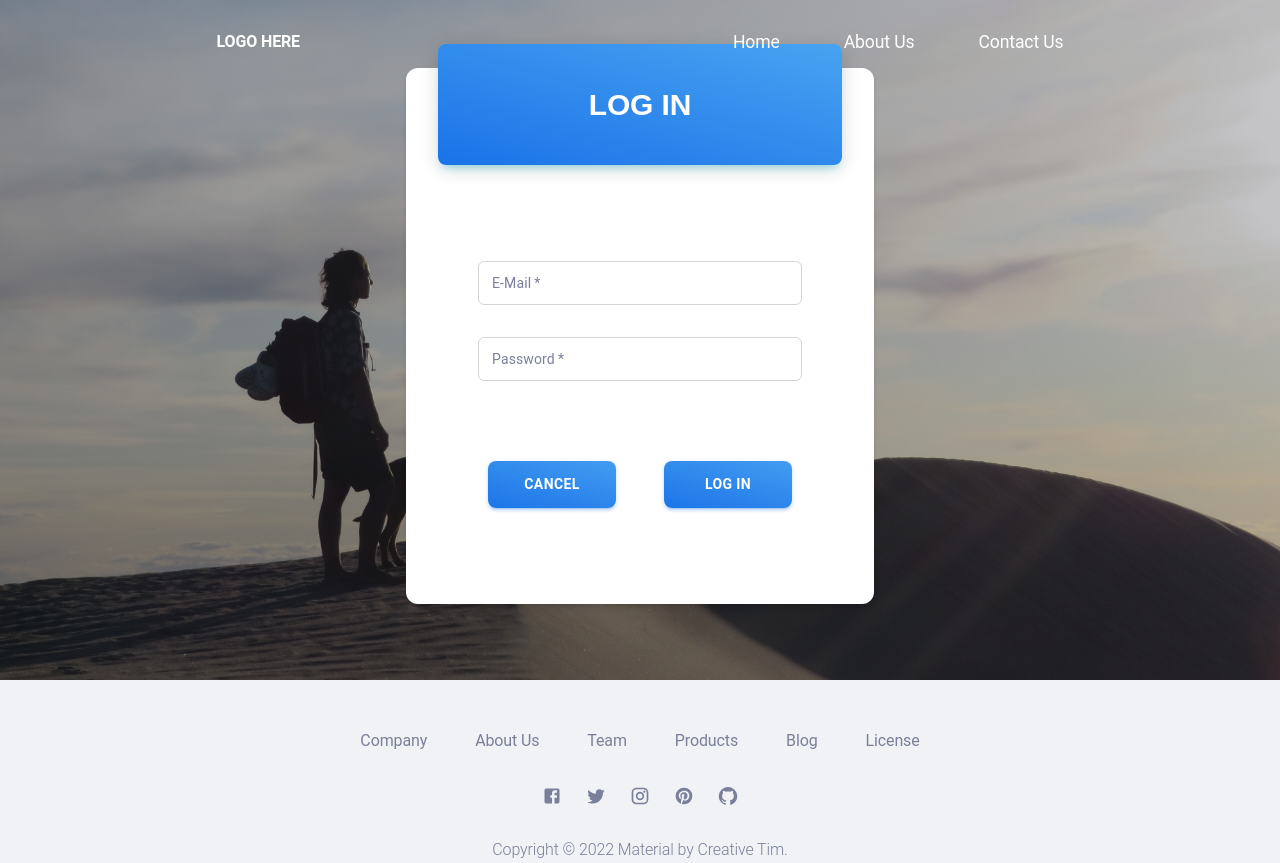
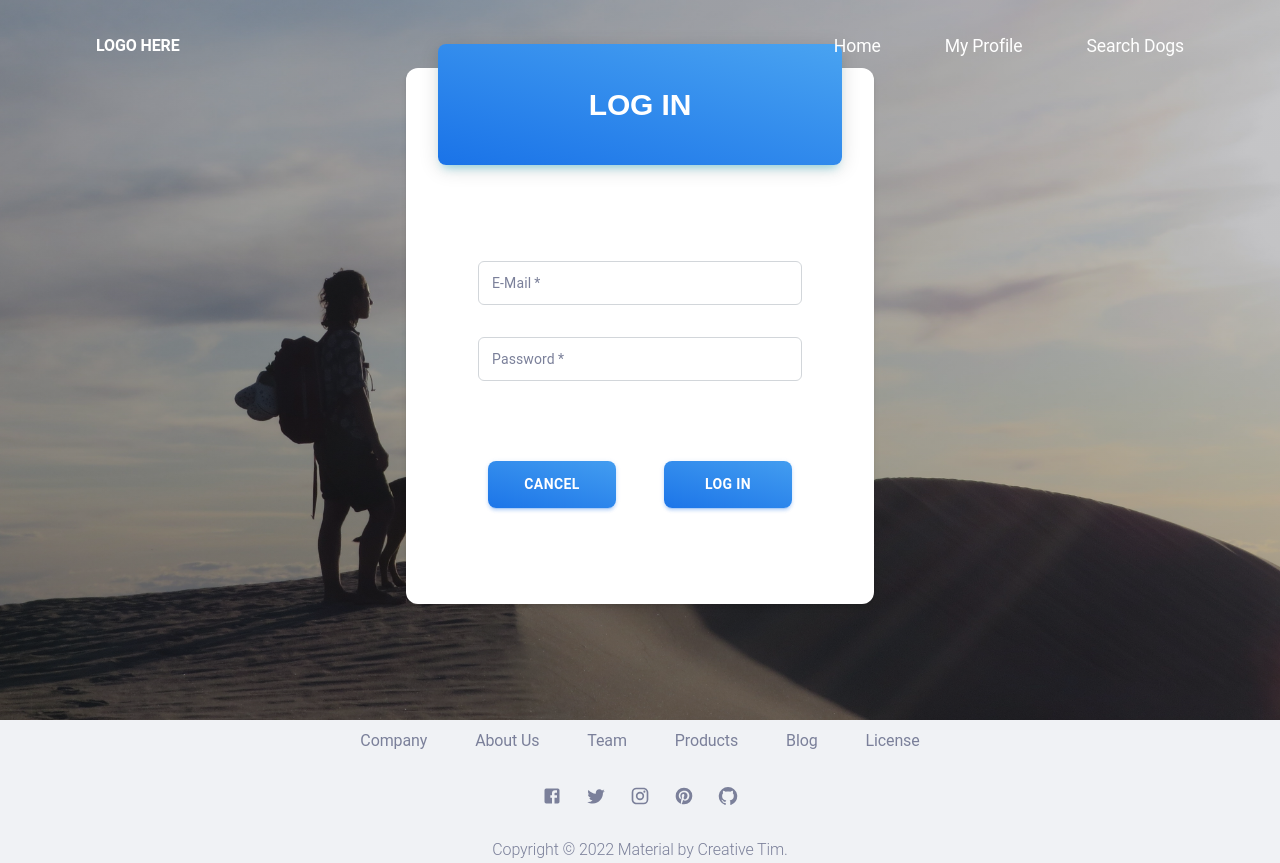
Before and after one commit to kavitatandel/pawpal_frontend, a React (Create React App) app: page /login in a window 1280 px wide. Built offline with nearby package versions, Linux system fonts and the light colour scheme.

Commit message:
temp header links

```diff
--- a/src/AppRouter.js
+++ b/src/AppRouter.js
@@ -17,7 +17,7 @@ const AppRouter = () => {
         <Route path="/login" element={<Login />}></Route>
         <Route path="/user" element={<UserInfo />}></Route>
         {/* <Route path="/profile" element={<Profile />}></Route> */}
-        <Route path="/user/searchdog" element={<SearchDog />}></Route>
+        <Route exact path="/user/searchdog" element={<SearchDog />}></Route>
         {/* added to check location based on address */}
         <Route path="/doginfo/:dogid" element={<DogInfo />}></Route>
         <Route path="/test" element={<MapDesignTest />}></Route>
--- a/src/components/Forms/SearchForm.js
+++ b/src/components/Forms/SearchForm.js
@@ -22,7 +22,6 @@ import { searchDogByCity } from "../../logic/SearchFunctions.js";
 import SearchedDog from "./SearchedDog";
 
 const SearchForm = () => {
-
   const [user, setUser] = useContext(UserContext);
   //set location to show markers on map
   //const [locations, setLocations] = useState([]);
@@ -94,12 +93,14 @@ const SearchForm = () => {
             width: "100%",
           }}
         >
-                    <div style={{
+          <div
+            style={{
               display: "flex",
               flexDirection: "row",
               justifyContent: "right",
-                        alignItems: "right"
-                    }} >
+              alignItems: "right",
+            }}
+          >
             {/* search input container */}
             <form onSubmit={handleSearch}>
               <MKInput
--- a/src/components/Layout/Header.js
+++ b/src/components/Layout/Header.js
@@ -1,9 +1,9 @@
-import { useLocation, useParams } from "react-router-dom";
+import { useLocation, useParams, Link } from "react-router-dom";
 
 // @mui material components
 import Container from "@mui/material/Container";
 import Grid from "@mui/material/Grid";
-import Link from "@mui/material/Link";
+// import Link from "@mui/material/Link";
 import Stack from "@mui/material/Stack";
 
 // Material Kit 2 React components
@@ -25,18 +25,19 @@ const Header = () => {
       <MKBox
         component="nav"
         position="absolute"
-        top="0rem"
+        top="0"
         width="100%"
         style={{ zIndex: 2 }}
       >
         <div
           style={{
+            marginTop: "2rem",
             zIndex: 2,
             display: "flex",
             width: "100%",
-            height: "100px",
+            height: "auto",
             alignItems: "center",
-            justifyContent: "space-around",
+            justifyContent: "space-between",
 
             boxShadow:
               pathname === "/something"
@@ -44,13 +45,11 @@ const Header = () => {
                 : "none",
           }}
         >
+          <Link to="/">
             <MKTypography
-            component={Link}
-            href="#"
-            variant="button"
-            fontWeight="medium"
+              fontWeight="bold"
               style={{
-              color: pathname === "/user/searchdog" ? "dark" : "white",
+                color: pathname === "/something" ? "dark" : "white",
                 fontSize: "1rem",
               }}
               py={0.8125}
@@ -58,6 +57,7 @@ const Header = () => {
             >
               LOGO HERE
             </MKTypography>
+          </Link>
 
           <MKBox
             component="ul"
@@ -68,59 +68,49 @@ const Header = () => {
             mx={8}
             sx={{ listStyle: "none" }}
           >
+            <Link to="/">
               <MKTypography
-              component={Link}
-              href="#"
-              variant="button"
                 fontSize="1.1rem"
                 fontWeight="regular"
                 p={1}
                 style={{
                   paddingRight: "2rem",
                   paddingLeft: "2rem",
-
-                color: pathname === "/user/searchdog" ? "dark" : "white",
+                  color: pathname === "/something" ? "dark" : "white",
                 }}
-              onClick={(e) => e.preventDefault()}
               >
                 Home
               </MKTypography>
+            </Link>
 
+            <Link to="/user">
               <MKTypography
-              component={Link}
-              href="#"
-              variant="button"
                 p={1}
                 fontWeight="regular"
                 style={{
                   fontSize: "1.1rem",
-
                   paddingRight: "2rem",
                   paddingLeft: "2rem",
-                color: pathname === "/user/searchdog" ? "dark" : "white",
+                  color: pathname === "/something" ? "dark" : "white",
                 }}
-              onClick={(e) => e.preventDefault()}
               >
-              About Us
+                My Profile
               </MKTypography>
-
+            </Link>
+            <Link to="/user/searchdog">
               <MKTypography
-              component={Link}
-              href="#"
-              variant="button"
                 p={1}
                 fontWeight="regular"
                 style={{
                   fontSize: "1.1rem",
-
                   paddingRight: "2rem",
                   paddingLeft: "2rem",
-                color: pathname === "/user/searchdog" ? "dark" : "white",
+                  color: pathname === "/something" ? "dark" : "white",
                 }}
-              onClick={(e) => e.preventDefault()}
               >
-              Contact Us
+                Search Dogs
               </MKTypography>
+            </Link>
           </MKBox>
         </div>
       </MKBox>
--- a/src/components/Layout/PageContainer.js
+++ b/src/components/Layout/PageContainer.js
@@ -14,7 +14,7 @@ const PageContainer = () => {
         left={0}
         zIndex={-1}
         width="100%"
-        minHeight="85vh"
+        minHeight="90vh"
         sx={{
           backgroundImage: ({
             functions: { linearGradient, rgba },
@@ -30,7 +30,7 @@ const PageContainer = () => {
         }}
       ></MKBox>
 
-      <CenteredFooter minHeight="15vh" />
+      <CenteredFooter minHeight="10vh" />
     </>
   );
 };
--- a/src/components/Layout/PageContainerNoBGD.js
+++ b/src/components/Layout/PageContainerNoBGD.js
@@ -14,7 +14,7 @@ const PageContainerNoBGD = () => {
         left={0}
         zIndex={-1}
         width="100%"
-        minHeight="85vh"
+        minHeight="100%"
         // sx={{
         //   backgroundImage: ({
         //     functions: { linearGradient, rgba },
@@ -32,7 +32,7 @@ const PageContainerNoBGD = () => {
         <Header />
       </MKBox>
 
-      <CenteredFooter minHeight="15vh" />
+      <CenteredFooter minHeight="10vh" />
     </>
   );
 };
--- a/src/components/Maps/GeoCode.js
+++ b/src/components/Maps/GeoCode.js
@@ -1,6 +1,6 @@
 import { setSelectionRange } from "@testing-library/user-event/dist/utils";
+
 import axios from "axios";
-
 import { useState, useEffect } from "react";
 
 const GeoCode = ({ address }) => {
@@ -18,7 +18,7 @@ const GeoCode = ({ address }) => {
       .then((response) => {
         // console.log(response.data.lat);
         setGeo(response.data[0]);
-        console.log('Geo code response')
+        console.log("Geo code response");
         console.log(response.data[0]);
         console.log(`latitude : ${response.data[0].lat}`);
         console.log(`longitude : ${response.data[0].lon}`);
--- a/src/components/Maps/LeafletMap.js
+++ b/src/components/Maps/LeafletMap.js
@@ -1,10 +1,11 @@
 import { MapContainer, TileLayer, Marker, Popup } from "react-leaflet";
-import '../../styles/Map.css';
-
+import "../../styles/Map.css";
+import { useContext } from "react";
+import { UserContext } from "context/UserContext";
 import markerIconPng from "leaflet/dist/images/marker-icon.png";
 import { Icon } from "leaflet";
 
-import { Link } from 'react-router-dom';
+import { Link } from "react-router-dom";
 
 // Fixes Leaflet Error loading Icons
 const icon = new Icon({
@@ -14,10 +15,17 @@ const icon = new Icon({
 });
 
 const LeafletMap = ({ locations, setLocations }) => {
+  const [user, setUser] = useContext(UserContext);
+
   const startPosition = [51.0647, 12.0128];
+  console.log(locations[0]);
   return (
     // <MapContainer center={[startPosition[0], startPosition[1]]} zoom={6}>
-        <MapContainer center={[locations[0].latitude, locations[0].longitude]} zoom={6} style={{ width: "100%" }} >
+    <MapContainer
+      center={[locations[0].latitude, locations[0].longitude]}
+      zoom={6}
+      style={{ width: "100%" }}
+    >
       <TileLayer
         attribution='&amp;copy <a href="http://osm.org/copyright">OpenStreetMap</a> contributors'
         url="https://{s}.tile.openstreetmap.org/{z}/{x}/{y}.png"
@@ -28,17 +36,27 @@ const LeafletMap = ({ locations, setLocations }) => {
             {/* <Marker position={[point.lat, point.lng]} icon={icon} key={index}>
                             <Popup key={index}>I am a pop-up!</Popup>
                         </Marker> */}
-                        <Marker position={[point.latitude, point.longitude]} icon={icon} key={index}>
+            <Marker
+              position={[point.latitude, point.longitude]}
+              icon={icon}
+              key={index}
+            >
               <Popup key={index} style={{ width: "200px" }}>
-                                <img src={point.dogs_info.profile_photo} alt={`${point.dogs_info.name}`} style={{ width: "20px", height: "20px" }} />
+                <img
+                  src={point.dogs_info.profile_photo}
+                  alt={`${point.dogs_info.name}`}
+                  style={{ width: "20px", height: "20px" }}
+                />
                 {/* <a href="/doginfo">{point.dogs_info.name}</a> */}
-                                <Link to={`/doginfo/${point.dogs_info._id}`}><h3>{point.dogs_info.name}</h3></Link>
+                <Link to={`/doginfo/${point.dogs_info._id}`}>
+                  <h3>{point.dogs_info.name}</h3>
+                </Link>
               </Popup>
             </Marker>
           </>
         );
       })}
-        </MapContainer >
+    </MapContainer>
   );
 };
 
```
Also changed, not shown: src/components/Forms/ProfileForm.js (+10 -22 lines), src/components/Forms/RegisterForm.js (+5 -10 lines), src/pages/Register.js (+0 -34 lines). Lines whose indentation alone changed are shown as unchanged.
